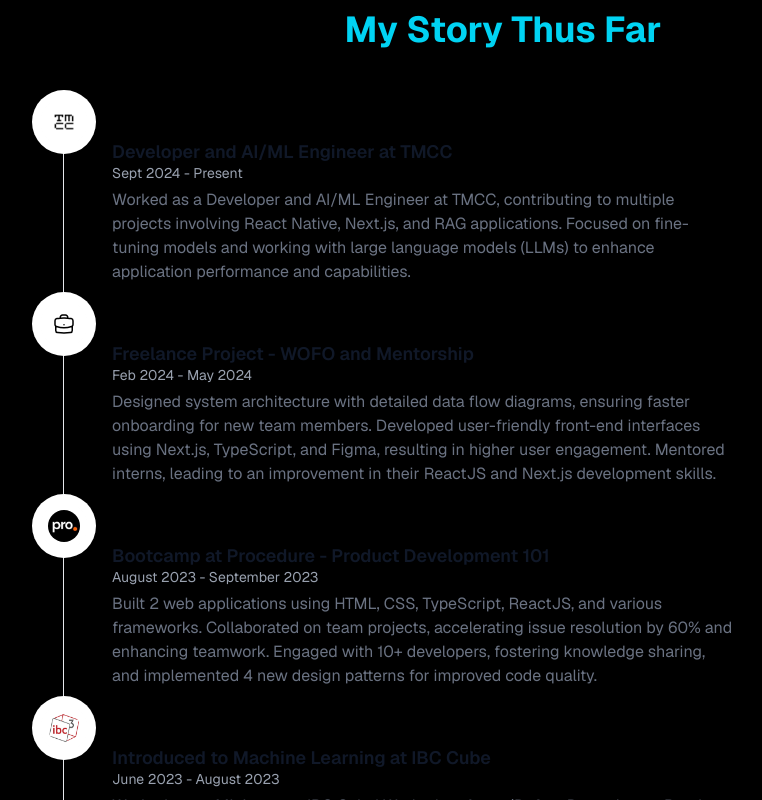
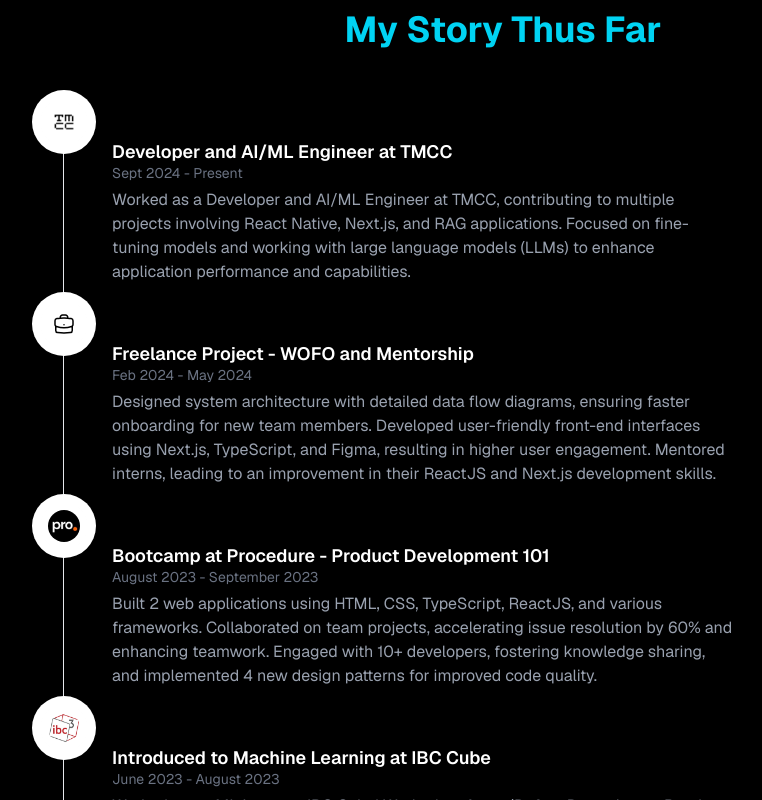
Before and after one commit to vedantbhamare-11/Portfolio-nextjs, a Next.js app: page / in a window 1280 px wide. Shown: the part 2500-3300 px from the top of the page, without its empty margins (137-899 px from the left). Built offline with nearby package versions, Linux system fonts and the light colour scheme; no server answers.

Commit message:
resolved the time line header bug

```diff
--- a/src/components/Timeline.tsx
+++ b/src/components/Timeline.tsx
@@ -27,7 +27,7 @@
                   {/* Conditionally Render SVG or Logo */}
                   {event.svgIcon ? (
                     <svg
-                      className="w-6 h-6 dark:text-blue-400"
+                      className="w-6 h-6 text-blue-400"
                       aria-hidden="true"
                       xmlns="http://www.w3.org/2000/svg"
                       stroke="black"
@@ -53,13 +53,13 @@
               <div className={`mt-4 ml-6 mr-4 lg:ml-12 ${index % 2 === 0 ? "sm:ml-0" : ""}`}>
                 {/* Timeline Text and Content */}
                 <div className="w-full lg:ml-0 ml-4 lg:w-3/4 max-w-6xl text-left">
-                  <h3 className="text-lg font-semibold text-gray-900 dark:text-white">
+                  <h3 className="text-lg font-semibold text-white">
                     {event.title}
                   </h3>
-                  <time className="block mb-2 text-sm font-normal leading-none text-gray-400 dark:text-gray-500">
+                  <time className="block mb-2 text-sm font-normal leading-none text-gray-500">
                     {event.date}
                   </time>
-                  <p className="mb-4 text-base font-normal text-gray-500 dark:text-gray-400">
+                  <p className="mb-4 text-base font-normal text-gray-400">
                     {event.description}
                   </p>
                 </div>
```
